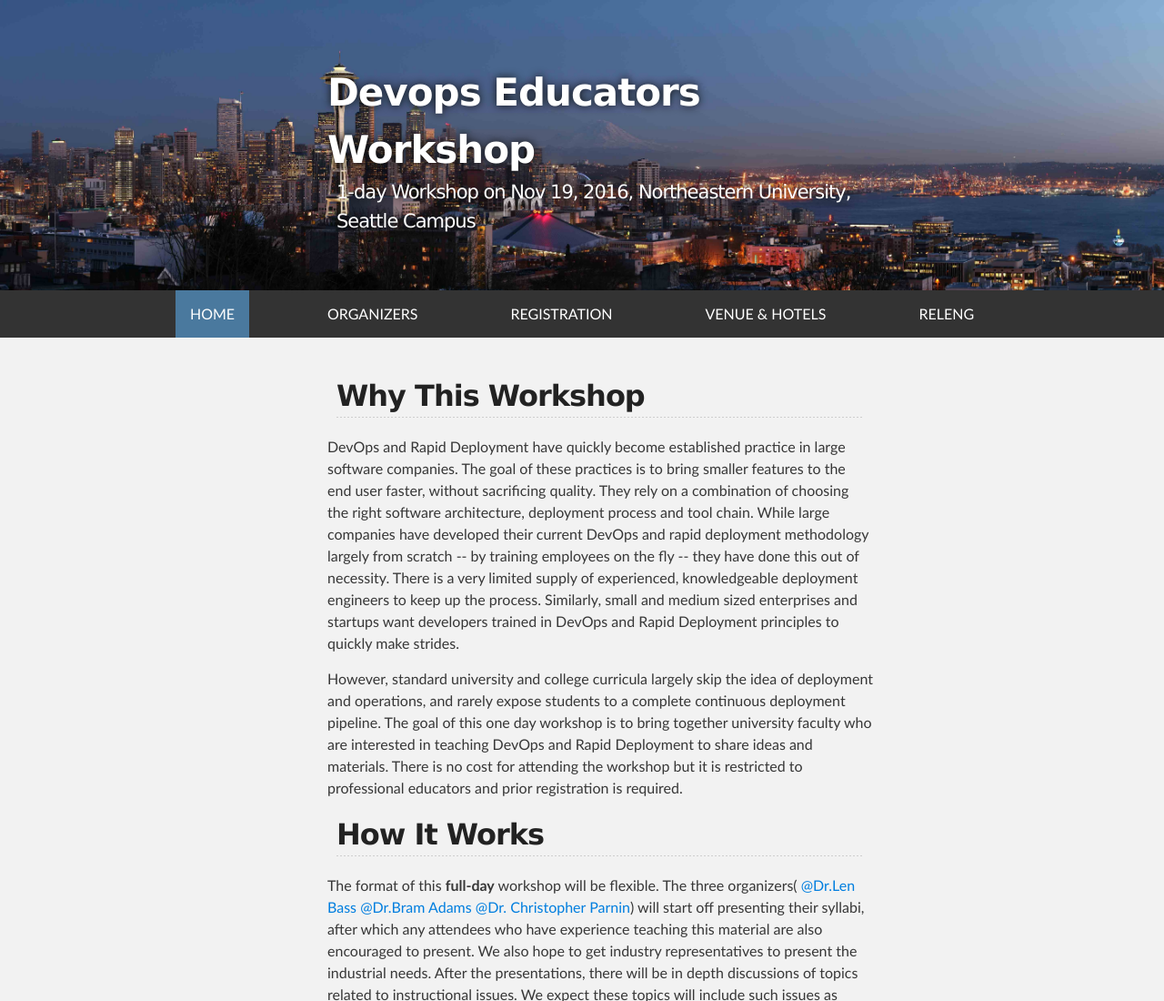
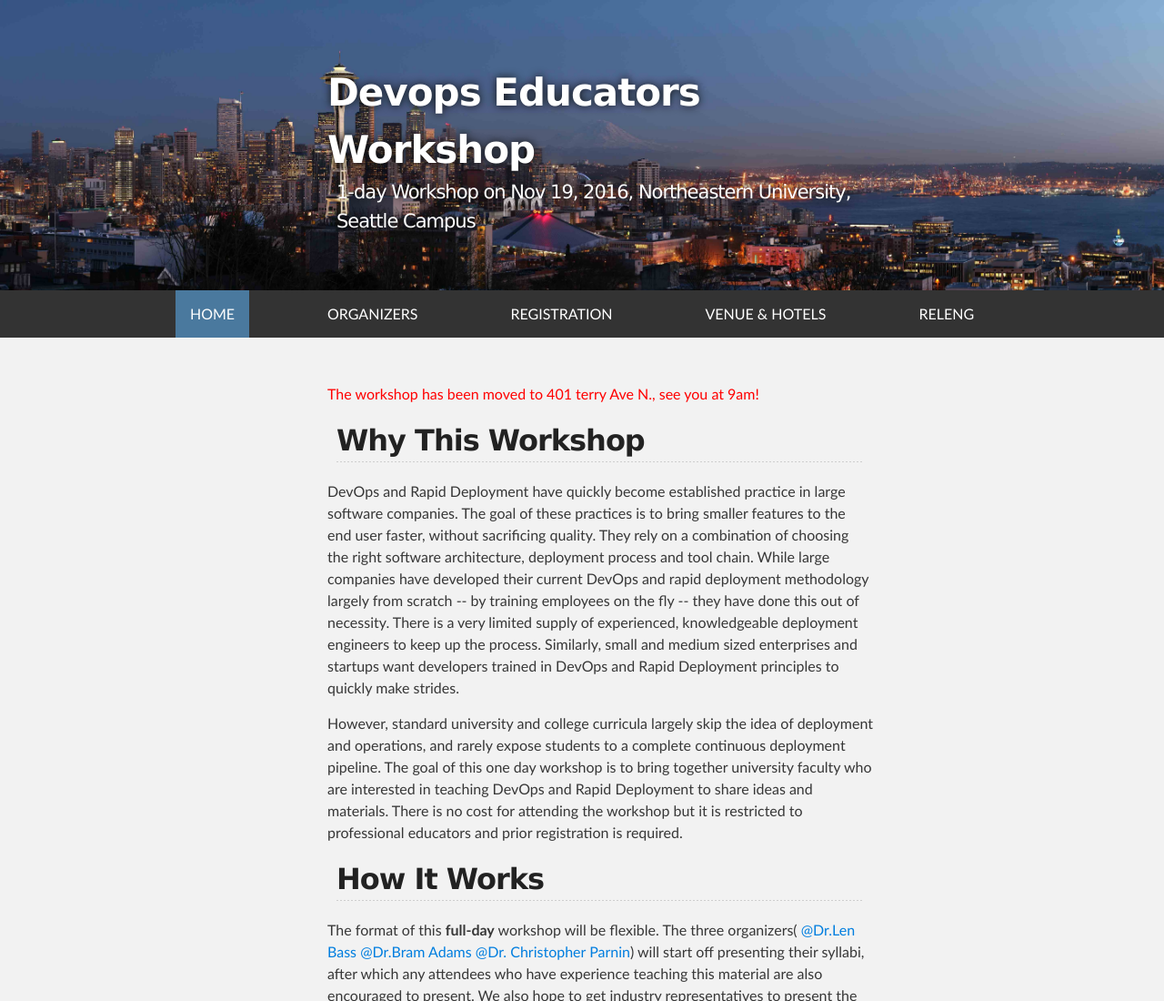
Before and after one commit to DevopsEducators/DevopsEducators.github.io, a plain HTML site: page index.html in a window 1280 px wide. Shown: the top 1100 px of the page at 91% size. Drawn offline with Linux system fonts and the light colour scheme.

Commit message:
Update index.html

```diff
--- a/index.html
+++ b/index.html
@@ -40,6 +40,8 @@
     <!-- MAIN CONTENT -->
     <div id="main_content_wrap" class="outer">
    <div id="main_content" class="inner">
+
+	   <p><font color="red">The workshop has been moved to 401 terry Ave N., see you at 9am!</font></p>
 
 <h2><a id="why-this-workshop" class="anchor" href="#why-this-workshop" aria-hidden="true"><span aria-hidden="true" class="octicon octicon-link"></span></a>Why This Workshop</h2>
 
```
